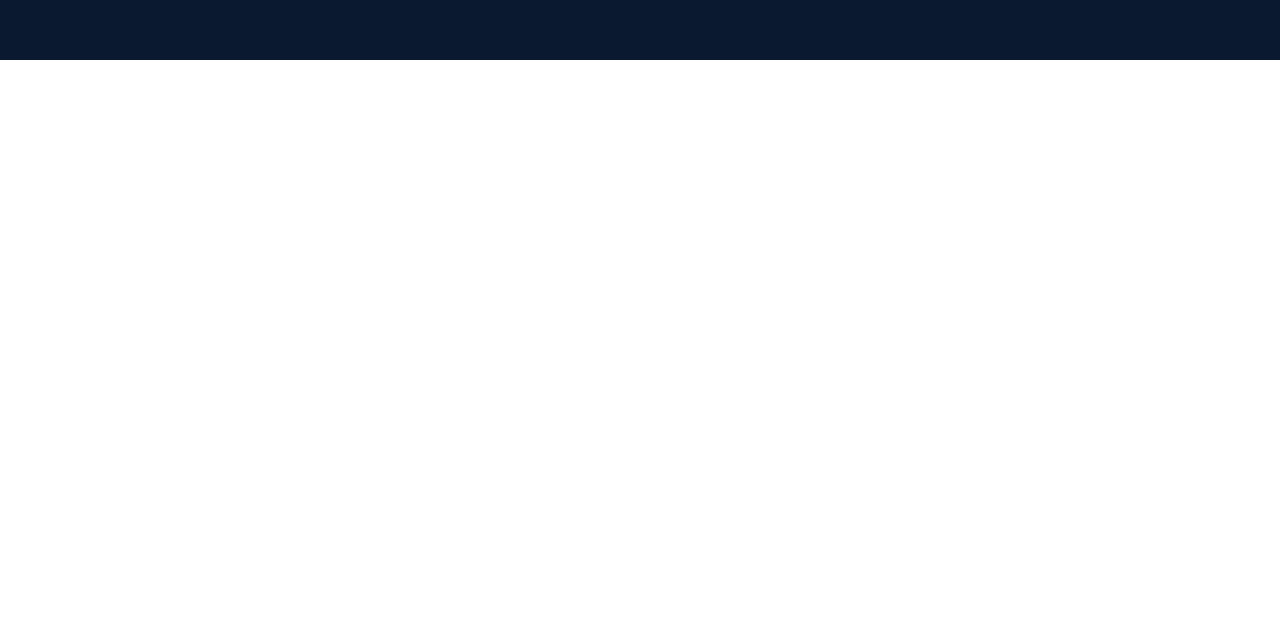
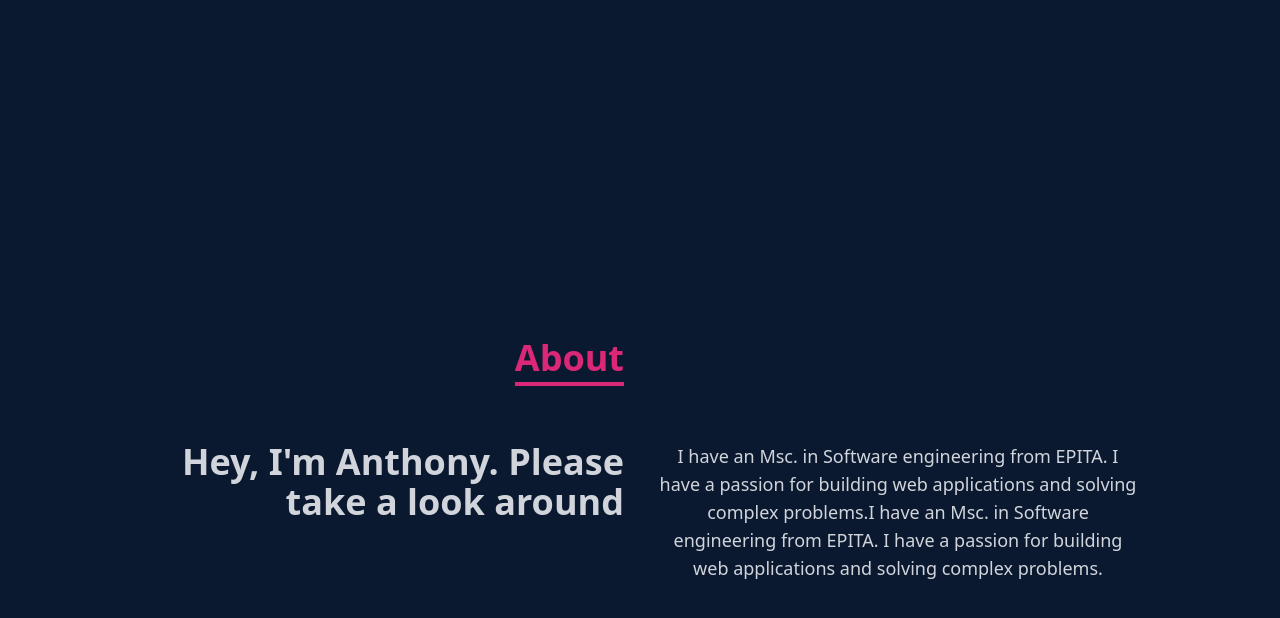
Before and after one commit to JamonCyberico/porfolio-app, a React (Create React App) app: page / in a window 1280 px wide. Shown: the part 740-1358 px from the top of the page. Before the commit the page ends 800 px from the top, so only its background shows below. Built offline with nearby package versions, Linux system fonts and the light colour scheme; the HTML template or start-up script is replaced by a standard one.

Commit message:
add about section + grid

```diff
--- a/src/App.js
+++ b/src/App.js
@@ -1,4 +1,5 @@
 import './App.css';
+import About from './components/About';
 import Home from './components/Home';
 import Navbar from './components/Navbar';
 
@@ -7,6 +8,7 @@ function App() {
     <div className="App">
       <Navbar />
       <Home />
+      <About />
     </div>
   );
 }
--- /dev/null
+++ b/src/components/About.jsx
@@ -0,0 +1,27 @@
+import React from 'react'
+
+const About = () => {
+  return (
+    <div className='h-screen w-full bg-primary'>
+        <div className='flex flex-col justify-center items-center w-full h-full text-gray-300'>
+          <div className='grid w-full max-w-[1000px] md:grid-cols-2 gap-8'>
+            <div className='text-center md:text-right pb-8 md:col-span-1'>
+              <p className='text-pink-600 text-4xl font-bold border-b-4 border-pink-600 inline'>About</p>
+            </div>
+            <div className='row-start-2 text-center md:text-right md:col-span-1 px-5 md:px-0'>
+              <h1 className='text-4xl font-bold'>
+                Hey, I'm Anthony. Please take a look around
+              </h1>
+            </div>
+            <div className='md:row-start-2 md:col-span-1 px-5 md:px-0'>
+              <h2 className='text-lg font-light'>
+                I have an Msc. in Software engineering from EPITA. I have a passion for building web applications and solving complex problems.I have an Msc. in Software engineering from EPITA. I have a passion for building web applications and solving complex problems.
+              </h2>
+            </div>
+          </div>
+        </div>
+    </div>
+  )
+}
+
+export default About
```
